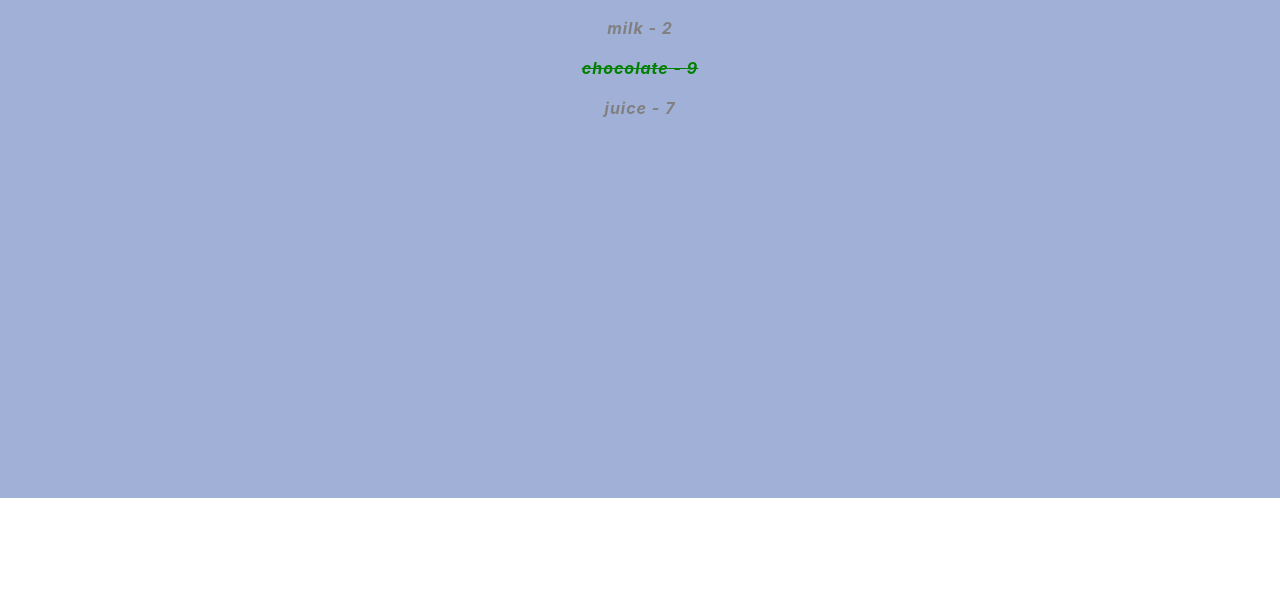
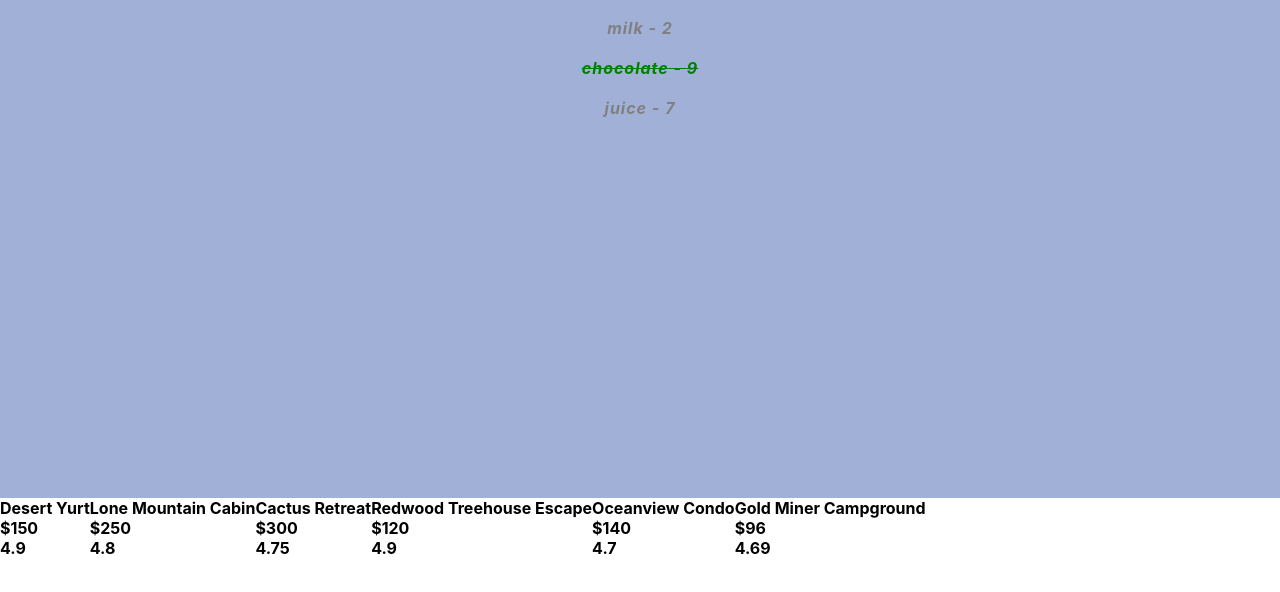
Before and after one commit to giangarof98/react_test, a React (Create React App) app: page / in a window 1280 px wide. Shown: the part 2710-3302 px from the top of the page. Before the commit the page ends 3208 px from the top, so only its background shows below. Built offline with nearby package versions, Linux system fonts and the light colour scheme.

Commit message:
map obj of arr

```diff
--- /dev/null
+++ b/src/components/PropertyList.js
@@ -0,0 +1,17 @@
+import '../style/PropertyList.css'
+export default function PropertyList({properties}){
+
+    return (
+        <>
+        <div className="body3">
+            {properties.map((i) => {
+                return (<div className='inner'>
+                        <p>{i.name}</p>
+                        <p>${i.price}</p>
+                        <p>{i.rating}</p>
+                    </div>)
+            })}
+        </div>
+        </>
+    )
+}
--- a/src/main/Main.js
+++ b/src/main/Main.js
@@ -4,6 +4,7 @@
 import Section3 from "../components/Section3"
 // import Section4 from "../components/Section4"
 import ShoppingList from "../components/ShoppingList"
+import PropertyList from "../components/PropertyList"
 
 const data = [
     {id: 1, item:'eggs', qty: 4, completed: true},
@@ -11,6 +12,15 @@
     {id: 3, item:'chocolate', qty: 9, completed: true},
     {id: 4, item:'juice', qty: 7, completed: false}
   ]
+
+  const properties = [
+    { id: 129031, name: "Desert Yurt", rating: 4.9, price: 150 },
+    { id: 129331, name: "Lone Mountain Cabin", rating: 4.8, price: 250 },
+    { id: 129032, name: "Cactus Retreat", rating: 4.75, price: 300 },
+    { id: 129033, name: "Redwood Treehouse Escape", rating: 4.9, price: 120 },
+    { id: 129034, name: "Oceanview Condo", rating: 4.7, price: 140 },
+    { id: 129035, name: "Gold Miner Campground", rating: 4.69, price: 96 },
+  ];
 
 
 export default function Main(){
@@ -22,6 +32,8 @@
             <Section3 text='Slot Game' color='purple' winner='green'/>
             {/* <Section4 arr={['1','2','3']} color='blue'/> */}
             <ShoppingList items={data}/>
+            <PropertyList properties={properties}/>
+
         </>
     )
 }
--- /dev/null
+++ b/src/style/PropertyList.css
@@ -0,0 +1,10 @@
+.body3{
+    height: 100vh;
+    width: 100%;
+    display: flex;
+}
+
+p{
+    color: #000;
+    font-weight: bold;
+}
```
